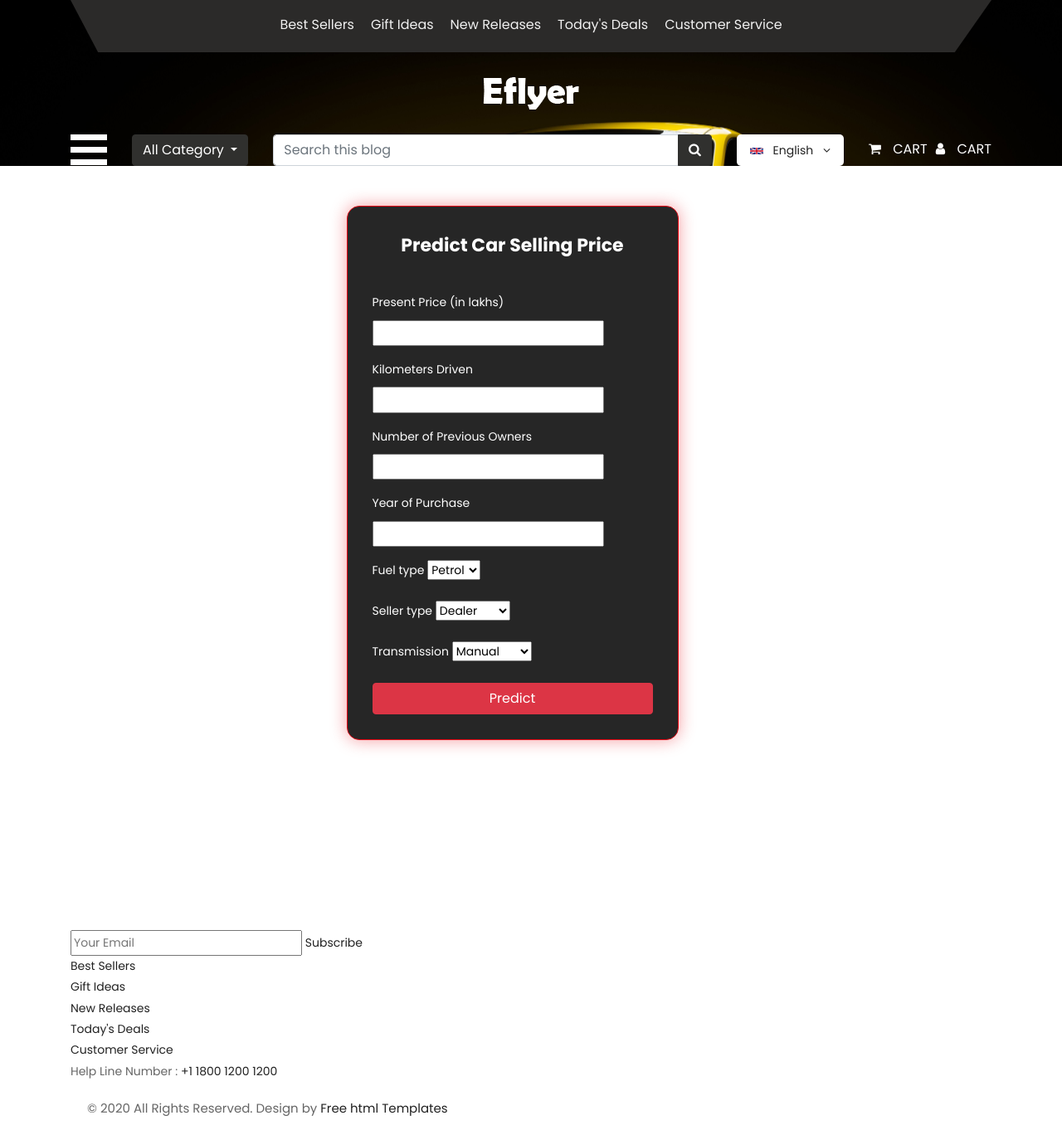
After one commit to srishticampus/Ziber_Autohub, a Django app: page /predict/ in a window 1280 px wide. The commit adds this page. Shown: the whole page at 83% size. Run offline with Django 5.2, Linux system fonts and the light colour scheme; parts of the project's set-up code (start-up, migrations or seed data) failed here and were passed over; some libraries are stand-ins or nearby versions.

Commit message:
ml integrated but not  complete

```diff
--- a/hub/forms.py
+++ b/hub/forms.py
@@ -102,3 +102,12 @@ class CheckoutForm(forms.Form):
 
         for field in self.fields:
             self.fields[field].widget.attrs.update({'class': 'form-control'})
+
+class CarDetailsForm(forms.Form):
+    present_price = forms.FloatField(label="Present Price (in lakhs)")
+    kms_driven = forms.IntegerField(label="Kilometers Driven")
+    owner = forms.IntegerField(label="Number of Previous Owners")
+    year = forms.IntegerField(label="Year of Purchase")
+    fuel_type = forms.ChoiceField(choices=[('Petrol', 'Petrol'), ('Diesel', 'Diesel'), ('CNG', 'CNG')])
+    seller_type = forms.ChoiceField(choices=[('Dealer', 'Dealer'), ('Individual', 'Individual')])
+    transmission = forms.ChoiceField(choices=[('Manual', 'Manual'), ('Automatic', 'Automatic')])
--- a/hub/templates/base.html
+++ b/hub/templates/base.html
@@ -1,49 +1,81 @@
-
 <!DOCTYPE html>
 {% load static %}
 <html lang="en">
   <head>
     <!-- basic -->
-    <meta charset="utf-8">
-    <meta http-equiv="X-UA-Compatible" content="IE=edge">
-    <meta name="viewport" content="width=device-width, initial-scale=1">
+    <meta charset="utf-8" />
+    <meta http-equiv="X-UA-Compatible" content="IE=edge" />
+    <meta name="viewport" content="width=device-width, initial-scale=1" />
     <!-- mobile metas -->
-    <meta name="viewport" content="width=device-width, initial-scale=1">
-    <meta name="viewport" content="initial-scale=1, maximum-scale=1">
+    <meta name="viewport" content="width=device-width, initial-scale=1" />
+    <meta name="viewport" content="initial-scale=1, maximum-scale=1" />
     <!-- site metas -->
-    <title>{% block tittle %} Ziber Autohub {% endblock %}</title>
+    <title>{% block title %} Ziber Autohub {% endblock %}</title>
 
-    <meta name="keywords" content="">
-    <meta name="description" content="">
-    <meta name="author" content="">
+    <meta name="keywords" content="" />
+    <meta name="description" content="" />
+    <meta name="author" content="" />
     <!-- bootstrap css -->
-    <link rel="stylesheet" type="text/css" href="{% static 'css/bootstrap.min.css' %}">
+    <link
+      rel="stylesheet"
+      type="text/css"
+      href="{% static 'css/bootstrap.min.css' %}"
+    />
     <!-- style css -->
-    <link rel="stylesheet" type="text/css" href="{% static 'css/style.css' %}">
+    <link
+      rel="stylesheet"
+      type="text/css"
+      href="{% static 'css/style.css' %}"
+    />
     <!-- Responsive-->
-    <link rel="stylesheet" href="{% static 'css/responsive.css' %}">
+    <link rel="stylesheet" href="{% static 'css/responsive.css' %}" />
     <!-- fevicon -->
-    <link rel="icon" href="{% static 'images/fevicon.png' %}" type="image/gif"/>
+    <link
+      rel="icon"
+      href="{% static 'images/fevicon.png' %}"
+      type="image/gif"
+    />
     <!-- Scrollbar Custom CSS -->
-    <link rel="stylesheet" href="{% static 'css/jquery.mCustomScrollbar.min.css' %}">
+    <link
+      rel="stylesheet"
+      href="{% static 'css/jquery.mCustomScrollbar.min.css' %}"
+    />
     <!-- Tweaks for older IEs-->
-    <link rel="stylesheet" href="https://netdna.bootstrapcdn.com/font-awesome/4.0.3/css/font-awesome.css">
+    <link
+      rel="stylesheet"
+      href="https://netdna.bootstrapcdn.com/font-awesome/4.0.3/css/font-awesome.css"
+    />
     <!-- fonts -->
-    <link href="https://fonts.googleapis.com/css?family=Poppins:400,700&display=swap"
- rel="stylesheet">
+    <link
+      href="https://fonts.googleapis.com/css?family=Poppins:400,700&display=swap"
+      rel="stylesheet"
+    />
     <!-- font awesome -->
-    <link rel="stylesheet" type="text/css" href="https://stackpath.bootstrapcdn.com/font-awesome/4.7.0/css/font-awesome.min.css">
+    <link
+      rel="stylesheet"
+      type="text/css"
+      href="https://stackpath.bootstrapcdn.com/font-awesome/4.7.0/css/font-awesome.min.css"
+    />
     <!--  -->
     <!-- owl stylesheets -->
-    <link href="https://fonts.googleapis.com/css?family=Great+Vibes|Poppins:400,700&display=swap&subset=latin-ext" rel="stylesheet">
-    <link rel="stylesheet" href="{% static 'css/owl.carousel.min.css' %}">
-    <link rel="stylesoeet" href="{% static 'css/owl.theme.default.min.css' %}">
-    <link rel="stylesheet" href="https://cdnjs.cloudflare.com/ajax/libs/fancybox/2.1.5/jquery.fancybox.min.css" media="screen">
+    <link
+      href="https://fonts.googleapis.com/css?family=Great+Vibes|Poppins:400,700&display=swap&subset=latin-ext"
+      rel="stylesheet"
+    />
+    <link rel="stylesheet" href="{% static 'css/owl.carousel.min.css' %}" />
+    <link
+      rel="stylesoeet"
+      href="{% static 'css/owl.theme.default.min.css' %}"
+    />
+    <link
+      rel="stylesheet"
+      href="https://cdnjs.cloudflare.com/ajax/libs/fancybox/2.1.5/jquery.fancybox.min.css"
+      media="screen"
+    />
 
     {% block extra_styles %} {% endblock %}
   </head>
   <body>
-
     <div class="banner_bg_main">
       <!-- header top section start -->
       <div class="container">
@@ -69,7 +101,11 @@
         <div class="container">
           <div class="row">
             <div class="col-sm-12">
-                    <div class="logo"><a href="index.html"><img src="{% static 'images/logo.png' %}"></a></div>
+              <div class="logo">
+                <a href="index.html"
+                  ><img src="{% static 'images/logo.png' %}"
+                /></a>
+              </div>
             </div>
           </div>
         </div>
@@ -78,19 +114,29 @@
       <!-- header section start -->
       <div class="header_section">
         <div class="container">
-            <div class="containt_main
-">
+          <div class="containt_main">
             <div id="mySidenav" class="sidenav">
-                    <a href="javascript:void(0)" class="closebtn" onclick="closeNav()">&times;</a>
+              <a href="javascript:void(0)" class="closebtn" onclick="closeNav()"
+                >&times;</a
+              >
               <a href="index.html">Home</a>
               <a href="fashion.html">Fashion</a>
               <a href="electronic.html">Electronic</a>
               <a href="jewellery.html">Jewellery</a>
             </div>
-                <span class="toggle_icon" onclick="openNav()"><img src="{% static 'images/toggle-icon.png' %}"></span>
+            <span class="toggle_icon" onclick="openNav()"
+              ><img src="{% static 'images/toggle-icon.png' %}"
+            /></span>
             <div class="dropdown">
-                    <button class="btn btn-secondary dropdown-toggle" type="button" id="dropdownMenuButton"
-                            data-toggle="dropdown" aria-haspopup="true" aria-expanded="false">All Category
+              <button
+                class="btn btn-secondary dropdown-toggle"
+                type="button"
+                id="dropdownMenuButton"
+                data-toggle="dropdown"
+                aria-haspopup="true"
+                aria-expanded="false"
+              >
+                All Category
               </button>
               <div class="dropdown-menu" aria-labelledby="dropdownMenuButton">
                 <a class="dropdown-item" href="#">Action</a>
@@ -101,7 +147,11 @@
             <div class="main">
               <!-- Another variation with a button -->
               <div class="input-group">
-                        <input type="text" class="form-control" placeholder="Search this blog">
+                <input
+                  type="text"
+                  class="form-control"
+                  placeholder="Search this blog"
+                />
                 <div class="input-group-append">
                   <button class="btn btn-secondary" type="button">
                     <i class="fa fa-search"></i>
@@ -110,13 +160,30 @@
               </div>
             </div>
             <div class="header_box">
-                    <div class="lang_box ">
-                        <a href="#" title="Language" class="nav-link" data-toggle="dropdown" aria-expanded="true">
-                            <img src="{% static 'images/flag-uk.png' %}" alt="flag" class="mr-2 " title="United Kingdom"> English <i class="fa fa-angle-down ml-2" aria-hidden="true"></i>
+              <div class="lang_box">
+                <a
+                  href="#"
+                  title="Language"
+                  class="nav-link"
+                  data-toggle="dropdown"
+                  aria-expanded="true"
+                >
+                  <img
+                    src="{% static 'images/flag-uk.png' %}"
+                    alt="flag"
+                    class="mr-2"
+                    title="United Kingdom"
+                  />
+                  English
+                  <i class="fa fa-angle-down ml-2" aria-hidden="true"></i>
                 </a>
-                        <div class="dropdown-menu ">
+                <div class="dropdown-menu">
                   <a href="#" class="dropdown-item">
-                                <img src="{% static 'images/flag-france.png' %}" class="mr-2" alt="flag">
+                    <img
+                      src="{% static 'images/flag-france.png' %}"
+                      class="mr-2"
+                      alt="flag"
+                    />
 
                     French
                   </a>
@@ -124,13 +191,17 @@
               </div>
               <div class="login_menu">
                 <ul>
-                            <li><a href="#">
+                  <li>
+                    <a href="#">
                       <i class="fa fa-shopping-cart" aria-hidden="true"></i>
-                                <span class="padding_10">Cart</span></a>
+                      <span class="padding_10">Cart</span></a
+                    >
                   </li>
-                            <li><a href="#">
+                  <li>
+                    <a href="#">
                       <i class="fa fa-user" aria-hidden="true"></i>
-                                <span class="padding_10">Cart</span></a>
+                      <span class="padding_10">Cart</span></a
+                    >
                   </li>
                 </ul>
               </div>
@@ -148,10 +219,21 @@
     <!-- footer section start -->
     <div class="footer_section layout_padding">
       <div class="container">
-        <div class="footer_logo"><a href="index.html"><img src="{% static 'images/footer-logo.png' %}"></a></div>
+        <div class="footer_logo">
+          <a href="index.html"
+            ><img src="{% static 'images/footer-logo.png' %}"
+          /></a>
+        </div>
         <div class="input_bt">
-            <input type="text" class="mail_bt" placeholder="Your Email" name="Your Email">
-            <span class="subscribe_bt" id="basic-addon2"><a href="#">Subscribe</a></span>
+          <input
+            type="text"
+            class="mail_bt"
+            placeholder="Your Email"
+            name="Your Email"
+          />
+          <span class="subscribe_bt" id="basic-addon2"
+            ><a href="#">Subscribe</a></span
+          >
         </div>
         <div class="footer_menu">
           <ul>
@@ -162,14 +244,19 @@
             <li><a href="#">Customer Service</a></li>
           </ul>
         </div>
-        <div class="location_main">Help Line Number : <a href="#">+1 1800 1200 1200</a></div>
+        <div class="location_main">
+          Help Line Number : <a href="#">+1 1800 1200 1200</a>
+        </div>
       </div>
     </div>
     <!-- footer section end -->
     <!-- copyright section start -->
     <div class="copyright_section">
       <div class="container">
-        <p class="copyright_text">© 2020 All Rights Reserved. Design by <a href="https://html.design">Free html Templates</a></p>
+        <p class="copyright_text">
+          © 2020 All Rights Reserved. Design by
+          <a href="https://html.design">Free html Templates</a>
+        </p>
       </div>
     </div>
     <!-- copyright section end -->
--- /dev/null
+++ b/hub/templates/predict_form.html
@@ -0,0 +1,29 @@
+{% extends "base.html" %}
+{% block title %}
+Car Price Prediction - Ziber Autohub
+{% endblock %}
+{% block content %}
+<div class="container my-5">
+  <div class="row justify-content-center">
+    <div class="col-md-6 col-lg-5 my-5">
+      <div class="login-card">
+        <h2 class="text-center">Predict Car Selling Price</h2>
+        <form method="post" novalidate>
+          {% csrf_token %}
+          {{ form.non_field_errors }}
+          {% for field in form %}
+            <div class="form-group">
+              <label class="form-label" for="{{ field.id_for_label }}">{{ field.label }}</label>
+              {{ field }}
+              {% if field.errors %}
+                <div class="text-danger">{{ field.errors|striptags }}</div>
+              {% endif %}
+            </div>
+          {% endfor %}
+          <button type="submit" class="btn btn-danger btn-block">Predict</button>
+        </form>
+      </div>
+    </div>
+  </div>
+</div>
+{% endblock %}
--- a/hub/urls.py
+++ b/hub/urls.py
@@ -39,4 +39,7 @@ urlpatterns = [
     # Other pages
     path('news/', views.news, name='news'),
     path('products/', views.products, name='products'),
+
+    #ml prediction page
+    path('predict/', views.predict_price, name='predict_price'),
 ]
--- a/hub/views.py
+++ b/hub/views.py
@@ -1,4 +1,6 @@
 #hub/views.py
+import os
+import joblib
 from django.shortcuts import render, redirect, get_object_or_404
 from django.contrib import messages
 from django.contrib.auth.decorators import login_required
@@ -11,7 +13,7 @@ from .models import (
 )
 from .forms import (
     UserRegistrationForm, ServiceBookingForm,
-    JobApplicationForm, JobVacancyForm, CheckoutForm
+    JobApplicationForm, JobVacancyForm, CheckoutForm,CarDetailsForm
 )
 
 def index(request):
@@ -294,3 +296,41 @@ def my_applications(request):
         applicant=request.user
     ).select_related('job').order_by('-applied_at')
     return render(request, 'my_applications.html', {'applications': applications})
+
+# Load model once
+model_path = os.path.join(os.path.dirname(__file__), 'ml_model/random_forest_regression_model.pkl')
+print(f"Loading model from {model_path}")
+model = joblib.load(model_path)
+
+def predict_price(request):
+    if request.method == 'POST':
+        form = CarDetailsForm(request.POST)
+        if form.is_valid():
+            data = form.cleaned_data
+            # Prepare data in the order your model expects
+            fuel_type_petrol = 1 if data['fuel_type'] == 'Petrol' else 0
+            fuel_type_diesel = 1 if data['fuel_type'] == 'Diesel' else 0
+            seller_type_individual = 1 if data['seller_type'] == 'Individual' else 0
+            transmission_manual = 1 if data['transmission'] == 'Manual' else 0
+            car_age = 2025 - data['year']
+
+            features = [[
+                data['present_price'],
+                data['kms_driven'],
+                data['owner'],
+                car_age,
+                fuel_type_diesel,
+                fuel_type_petrol,
+                seller_type_individual,
+                transmission_manual
+            ]]
+
+            predicted_price = model.predict(features)[0]
+
+            return render(request, 'predict_result.html', {
+                'price': round(predicted_price, 2)
+            })
+    else:
+        form = CarDetailsForm()
+
+    return render(request, 'predict_form.html', {'form': form})
--- a/requirements.txt
+++ b/requirements.txt
@@ -1,2 +1,4 @@
 Django==5.2.1
 Pillow==11.2.1
+joblib==1.3.2
+scikit-learn
```
Also changed, not shown: hub/templates/predict_result.html (added, +16 -0 lines), 1 other file. Lines whose indentation alone changed are shown as unchanged.
